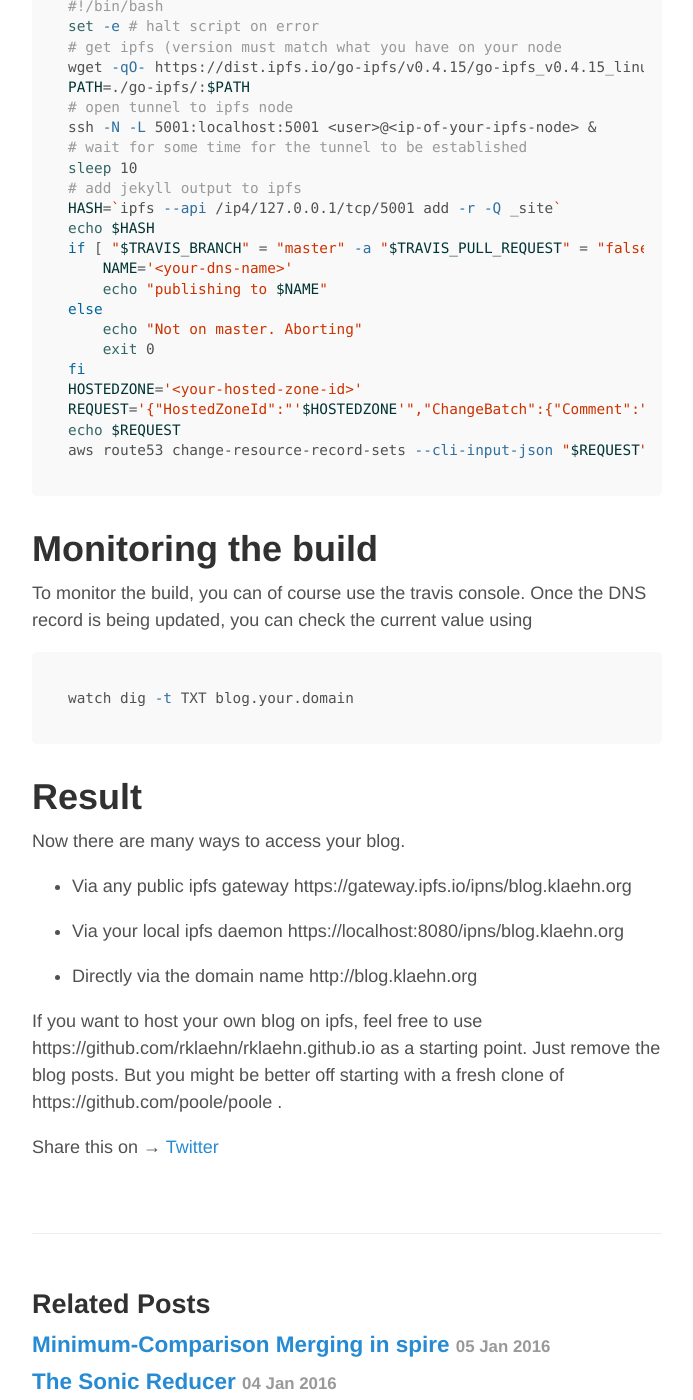
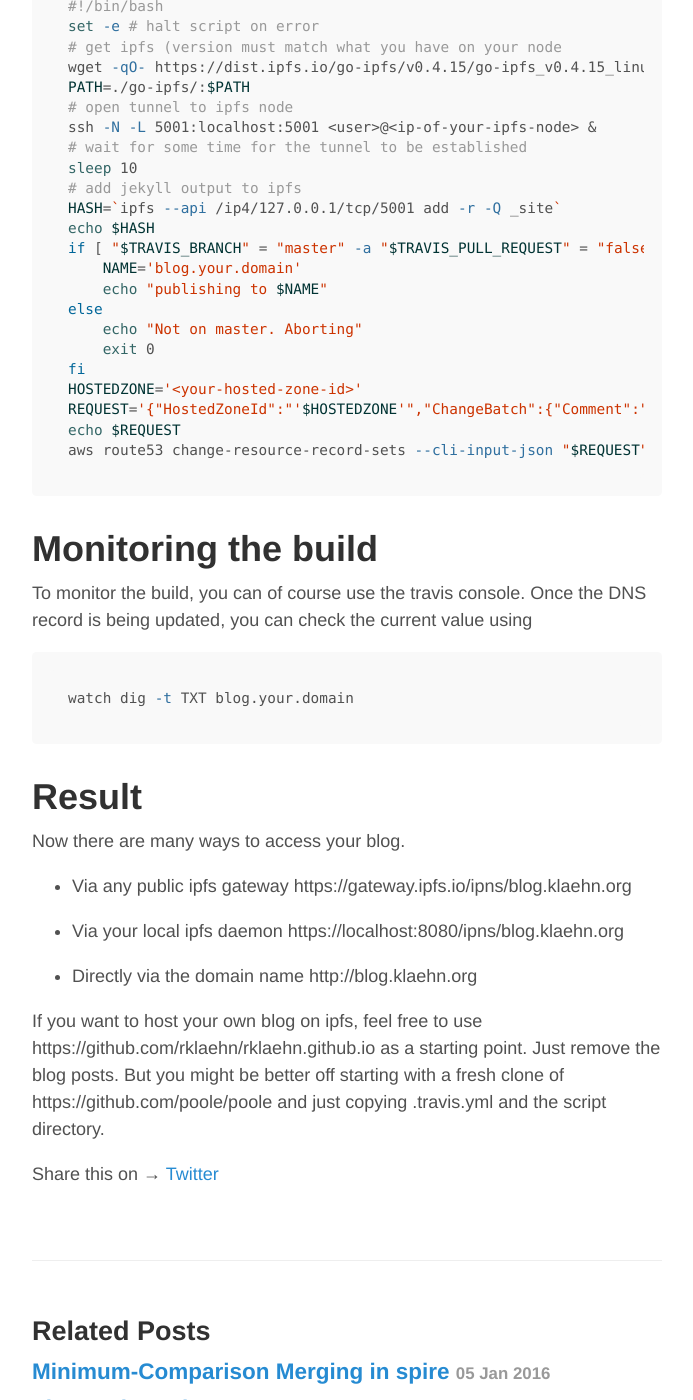
Before and after one commit to rklaehn/rklaehn.github.io, a Jekyll site: the page built from _posts/2018-06-06-publish-blog-on-ipfs.md, in a window 1280 px wide and 1400 px high, scrolled down 8292 px. Shown: the whole window, without its empty margins (293-986 px from the left). Built offline with Jekyll 4.4.1, drawn with Linux system fonts in a browser that asks for light colours; Markdown is read by kramdown in place of the engine named in the settings; some of the changed text lies outside the part shown.

Commit message:
Update 2018-06-06-publish-blog-on-ipfs.md
Markdown changes

```diff
--- a/_posts/2018-06-06-publish-blog-on-ipfs.md
+++ b/_posts/2018-06-06-publish-blog-on-ipfs.md
@@ -238,7 +238,7 @@
 to create a *separate* AWS IAM user with minimal
 privileges. This can be done using [IAM](https://console.aws.amazon.com/iam/home?region=us-east-1#/users).
 Give the user just *Programmatic access*. Assign the
-policy created in the previous step, and *nothing else*.
+policy created in the previous step, and **nothing else**.
 
 You will be prompted to download a .csv file containing
 the access credentials. Store it somewhere safe, since
@@ -390,7 +390,7 @@
 HASH=`ipfs --api /ip4/127.0.0.1/tcp/5001 add -r -Q _site`
 echo $HASH
 if [ "$TRAVIS_BRANCH" = "master" -a "$TRAVIS_PULL_REQUEST" = "false" ]; then
-    NAME='<your-dns-name>'
+    NAME='blog.your.domain'
     echo "publishing to $NAME"
 else
     echo "Not on master. Aborting"
@@ -425,4 +425,5 @@
 http://blog.klaehn.org
 
 If you want to host your own blog on ipfs, feel free to use https://github.com/rklaehn/rklaehn.github.io as a starting point.
-Just remove the blog posts. But you might be better off starting with a fresh clone of https://github.com/poole/poole .
+Just remove the blog posts. But you might be better off starting with a fresh clone of https://github.com/poole/poole and just
+copying .travis.yml and the script directory.
```
Also changed, not shown: other parts of _posts/2018-06-06-publish-blog-on-ipfs.md (+2 -2 lines).
